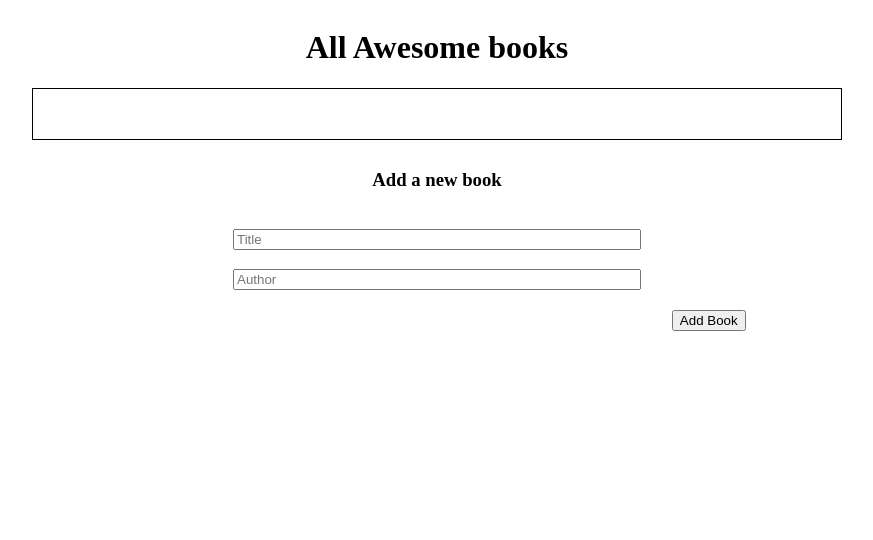
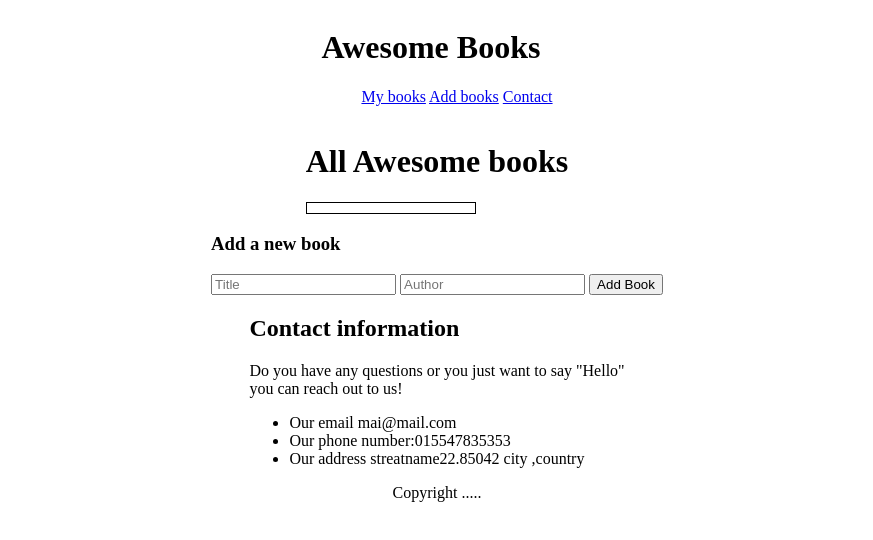
Before and after one commit to StevenWafeek/Awesome-books, a website: page index.html in a window 1280 px wide. Shown: the whole page, without its empty margins (203-1076 px from the left). Drawn offline with Linux system fonts and the light colour scheme.

Commit message:
change html file

```diff
--- a/index.html
+++ b/index.html
@@ -8,9 +8,22 @@
     <link rel="stylesheet" href="./style.css">
 </head>
   <body>
-    <h1>All Awesome books</h1>
-    <article id="book-list"> </article>
-      <div class="bookInputs">
+    <header id="header">
+        <h1>Awesome Books</h1>
+        <ul>
+            <a href="#Books" id="books-link">My books</a>
+            <a href="#bookInputs" id="bookInputs-link">Add books</a>
+            <a href="#contact" id="contact-link">Contact</a>
+        </ul>
+    </header>
+
+      <div id="books">
+          <h1>All Awesome books</h1>
+          <article id="book-list"> </article>
+
+    </div>
+
+      <div id="bookInputs">
         <h3>Add a new book</h3>
         <label for="title" hidden>Title</label>
         <input type="text" id="title" placeholder="Title"/>
@@ -18,6 +31,25 @@
         <input type="text" id="author" placeholder="Author"/>
       <button type="button" id="add">Add Book</button>
     </div>
+    <section id="contact">
+        <h1 class="h1-contact">Contact information</h1>
+        <div >
+          <p>
+            Do you have any questions or you just want to say "Hello" <br />
+            you can reach out to us!
+          </p>
+          <div class="ul-div">
+            <ul>
+              <li>Our email mai@mail.com</li>
+              <li>Our phone number:015547835353</li>
+              <li>Our address streatname22.85042 city ,country</li>
+            </ul>
+          </div>
+        </div>
+      </section>
+      <footer>
+        <div class="copyright">Copyright .....</div>
+      </footer>
     <script src="app.js"> </script>
   </body>
 </html>
```
